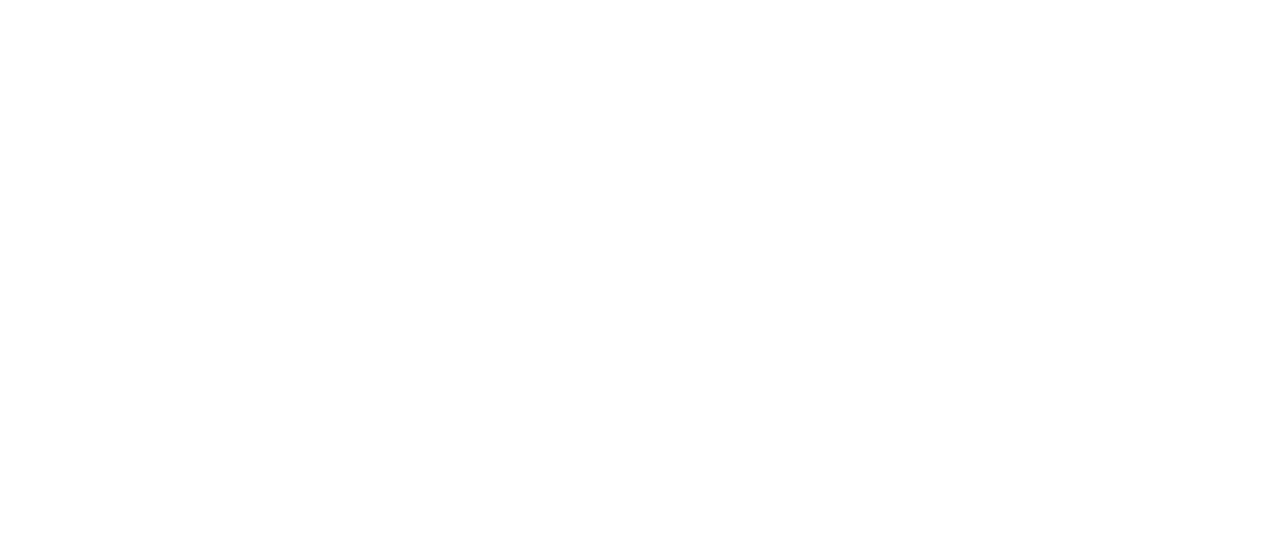
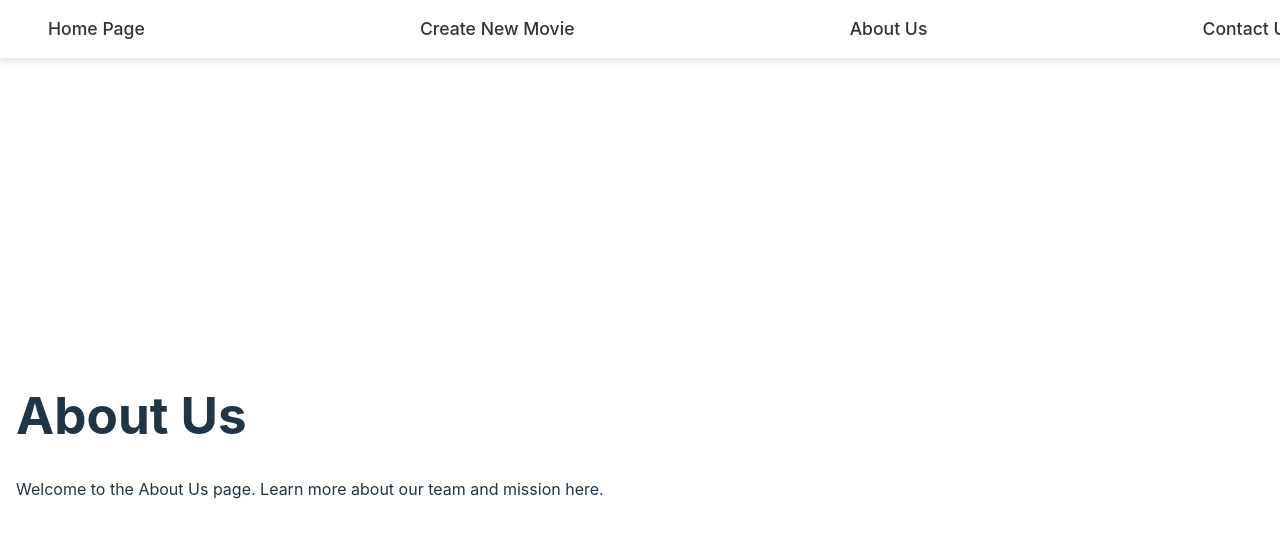
Before and after one commit to Kouroshe84/cinema-website-front-end, a React (Vite) app: page /about in a window 1280 px wide. Before the commit this address had no page. Shown: the top 538 px of the page. Built offline with nearby package versions, Linux system fonts and the light colour scheme; the HTML template or start-up script is replaced by a standard one.

Commit message:
Add navigation bar
Navigation bar and placeholder pages are added

```diff
--- a/package.json
+++ b/package.json
@@ -25,6 +25,6 @@
     "eslint-plugin-react-hooks": "^5.0.0",
     "eslint-plugin-react-refresh": "^0.4.14",
     "globals": "^15.12.0",
-    "vite": "^6.0.1"
+    "vite": "^6.0.3"
   }
 }
--- a/src/App.css
+++ b/src/App.css
@@ -33,3 +33,35 @@
   max-width: 100%;
   border-radius: 5px;
 }
+
+
+/* Navbar */
+.content{
+  margin-top: 70px; /* Adjust based on navbar height */
+  padding: 1rem;
+}
+
+.navbar {
+  width: 100%; /* Full width */
+  position: fixed; /* Fixed at the top */
+  top: 0;
+  left: 0;
+  z-index: 1000; /* High z-index for layering */
+  background-color: #fff; /* White background */
+  box-shadow: 0 4px 6px rgba(0, 0, 0, 0.1); /* Subtle shadow for depth */
+  padding: 1rem 2rem; /* Add padding for a clean layout */
+  display: flex;
+  align-items: center;
+  justify-content: space-between;
+}
+
+.navbar a {
+  text-decoration: none;
+  color: #333;
+  margin: 0 1rem;
+  font-size: 1.1rem;
+}
+
+.navbar a:hover {
+  color: #007bff; /* Change color on hover (blue) */
+}
--- a/src/App.jsx
+++ b/src/App.jsx
@@ -1,21 +1,38 @@
 import React from "react";
-import { Routes, Route } from "react-router-dom";
+import { Routes, Route, Link } from "react-router-dom";
 import Homepage from "./pages/Homepage";
 import MovieDetails from "./pages/MovieDetails";
 import SeatSelection from "./pages/SeatSelection";
 import Checkout from "./pages/Checkout";
 import Confirmation from "./pages/Confirmation";
-
+import AboutUs from "./pages/AboutUs";
+import ContactUs from "./pages/ContactUs";
+import CreatePage from "./pages/CreatePage";
+import './App.css';
 
 const App = () => {
     return (
+            <div className="content">
+                {/* Navigation Bar */}
+                <nav className="navbar">
+                    <Link to="/">Home Page</Link>
+                    <Link to="/create">Create New Movie</Link>
+                    <Link to="/about">About Us</Link>
+                    <Link to="/contact">Contact Us</Link>
+                </nav>
+
+                {/* Page Routes */}
                 <Routes>
                     <Route path="/" element={<Homepage />} />
                     <Route path="/movies/:id" element={<MovieDetails />} />
                     <Route path="/movies/:id/seats" element={<SeatSelection />} />
                     <Route path="/movies/:id/checkout" element={<Checkout />} />
                     <Route path="/confirmation/:id" element={<Confirmation />} />
+                    <Route path="/about" element={<AboutUs/>} />
+                    <Route path="/contact" element={<ContactUs/>} />
+                    <Route path="/create" element={<CreatePage />} />
                 </Routes>
+            </div>
     );
 };
 
--- /dev/null
+++ b/src/pages/AboutUs.jsx
@@ -0,0 +1,11 @@
+import React from "react";
+const AboutUs = () => {
+    return (
+        <div>
+            <h1>About Us</h1>
+            <p>Welcome to the About Us page. Learn more about our team and mission here.</p>
+        </div>
+    );
+};
+
+export default AboutUs;
--- /dev/null
+++ b/src/pages/ContactUs.jsx
@@ -0,0 +1,12 @@
+import React from "react";
+
+const ContactUs = () => {
+    return (
+        <div>
+            <h1>Contact Us</h1>
+            <p>Have questions? Feel free to reach out to us through this page!</p>
+        </div>
+    );
+};
+
+export default ContactUs;
--- /dev/null
+++ b/src/pages/CreatePage.jsx
@@ -0,0 +1,12 @@
+import React from "react";
+
+const CreatePage = () => {
+    return (
+        <div>
+            <h1>Create a New Movie</h1>
+            <p>This is the placeholder page for creating a new movie. Add your movie details here.</p>
+        </div>
+    );
+};
+
+export default CreatePage;
```
Also changed, not shown: 1 other file (tests, documents, lock files or other folders). Lines whose indentation alone changed are shown as unchanged.
